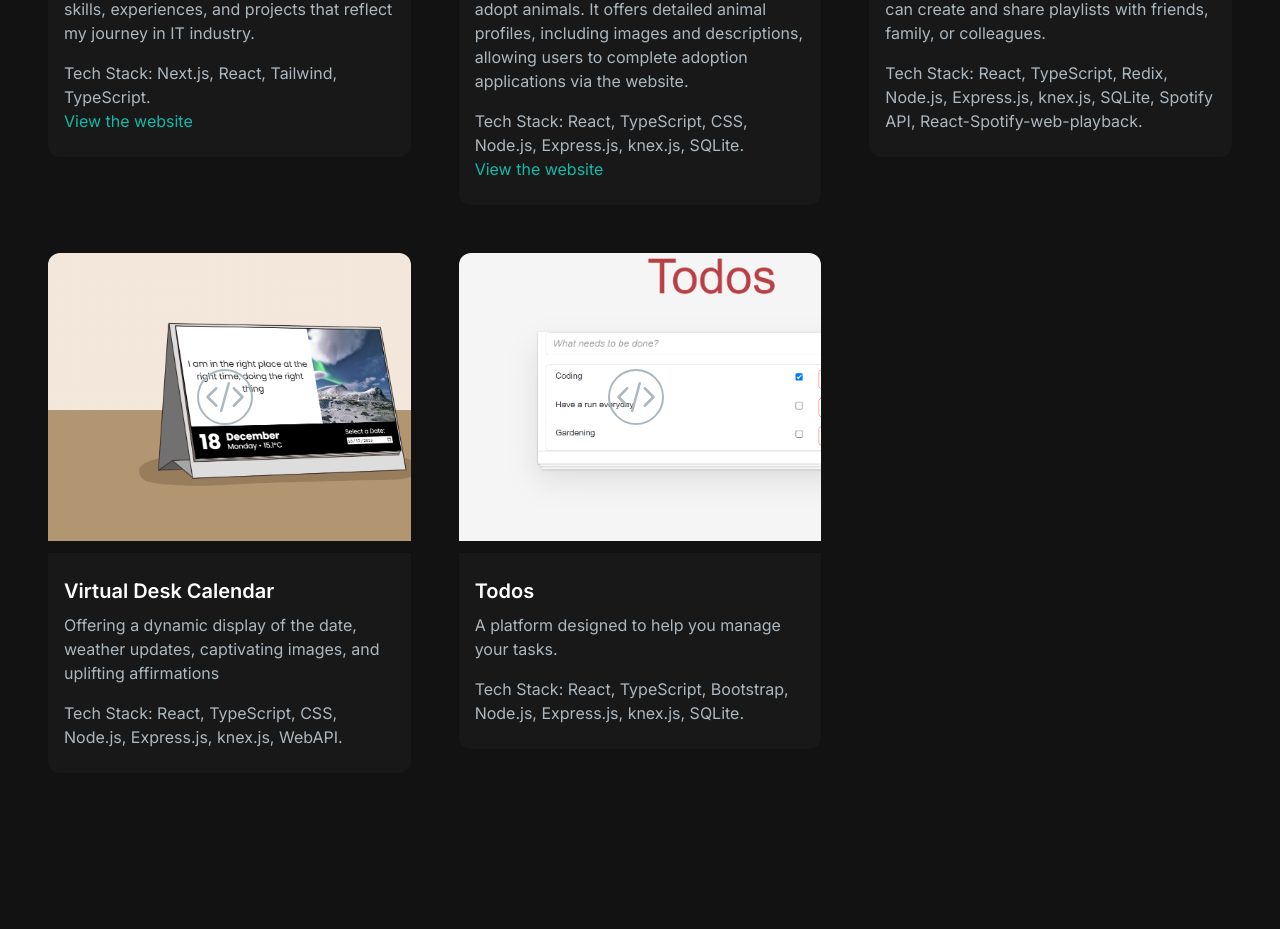
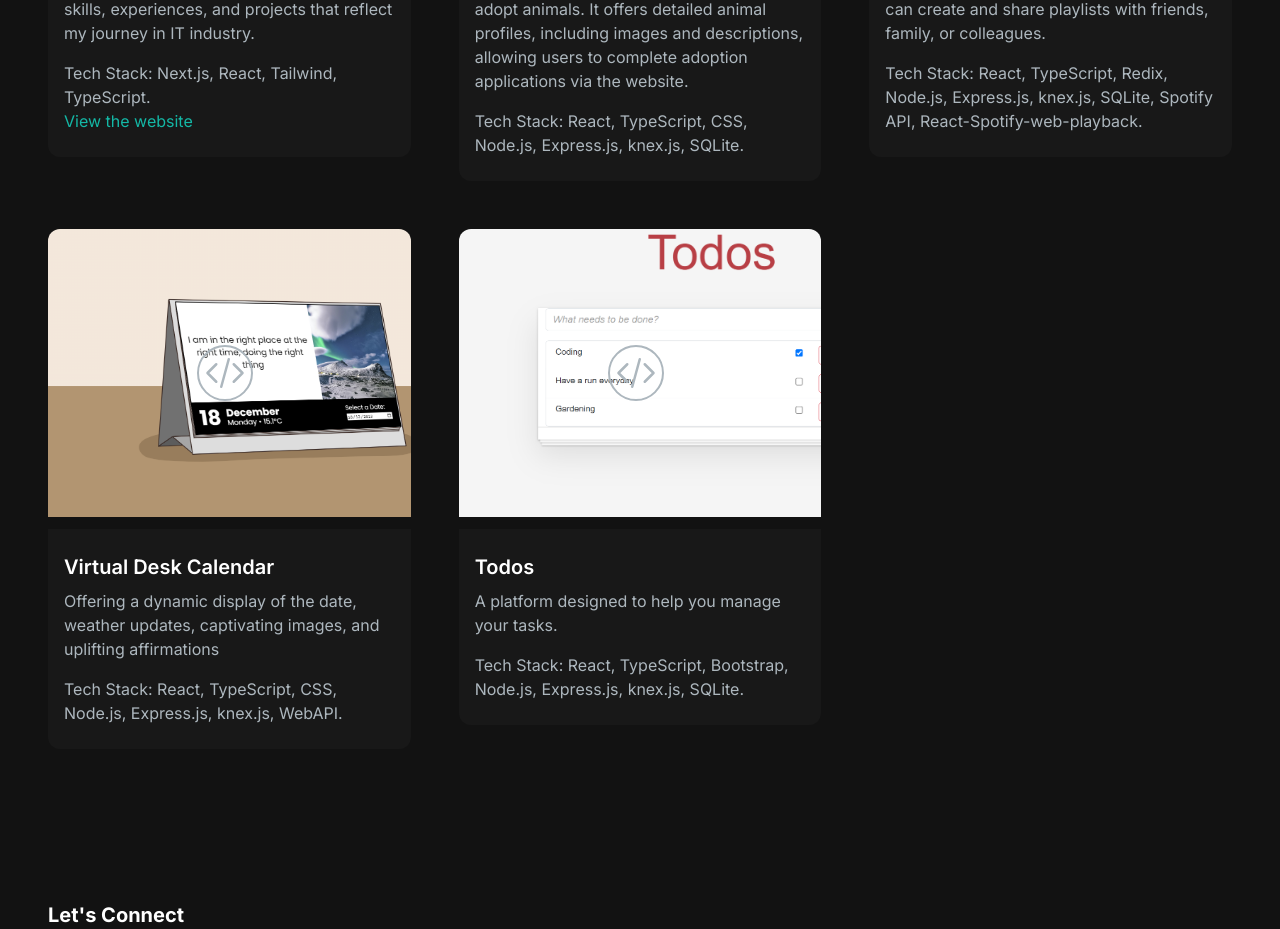
Before and after one commit to Bonnie423/My-Portfolio, a Next.js app: page / in a window 1280 px wide. Shown: the part 2351-3280 px from the top of the page. Built offline with nearby package versions, Linux system fonts and the light colour scheme.

Commit message:
Remove rolly animal shelter URL

```diff
--- a/app/components/Projects.tsx
+++ b/app/components/Projects.tsx
@@ -23,7 +23,7 @@ const projectsData = [
     image: '/images/projects/animal-shelter.png',
     tag: ['All', 'Solo'],
     gitUrl: 'https://github.com/Bonnie423/Rolly-Animal-Shelter',
-    previewUrl: 'https://rolly-animal-shelter-2023.pushed.nz/',
+    previewUrl: null,
     tech_stack: 'React, TypeScript, CSS, Node.js, Express.js, knex.js, SQLite.',
   },
   {
```
Also changed, not shown: 1 other file (tests, documents, lock files or other folders).
